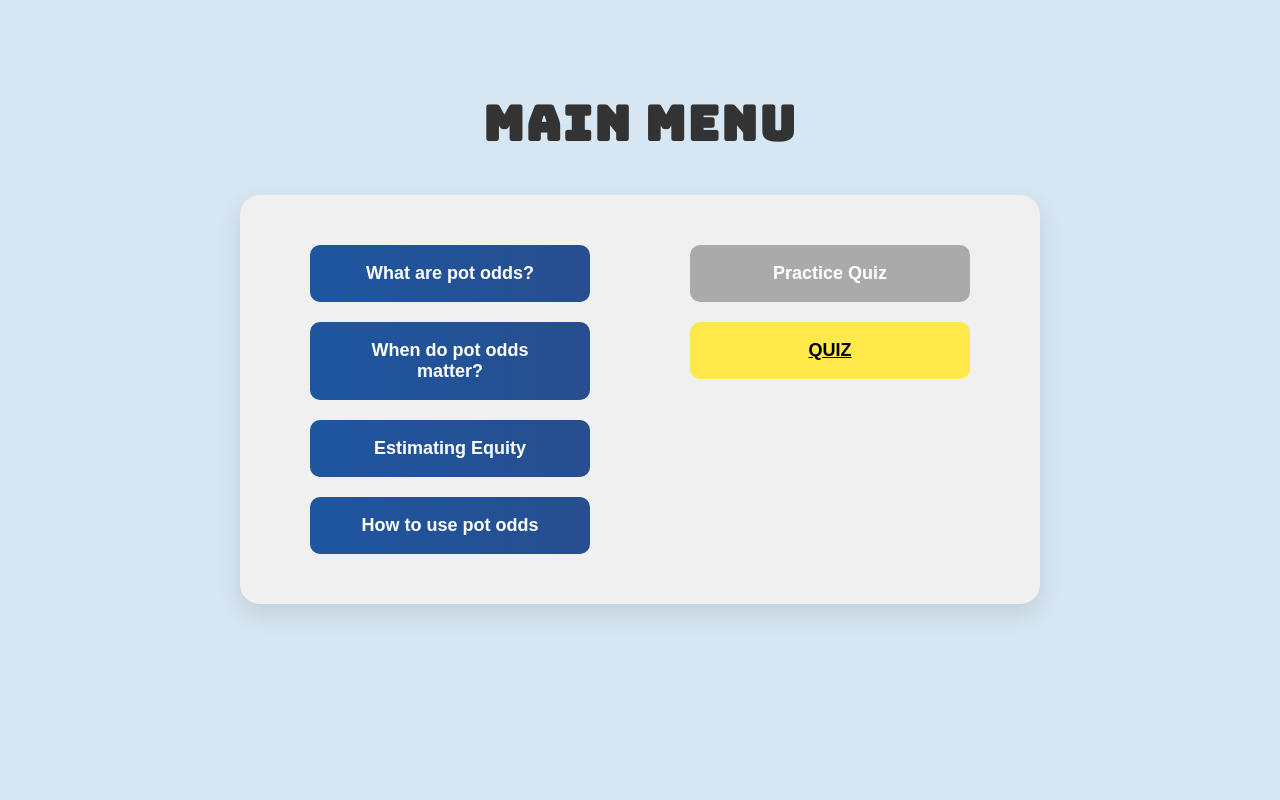
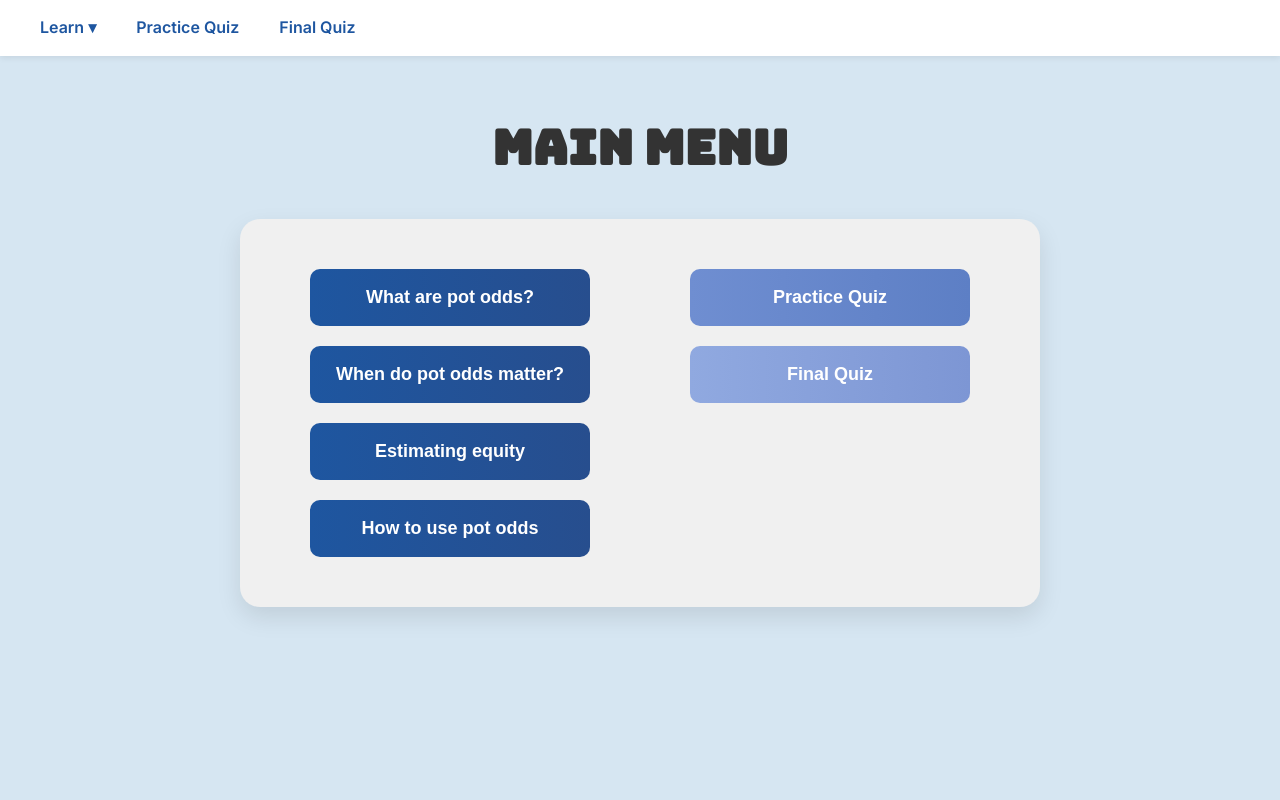
Before and after one commit to Ferperlex/4170PotOdds, a Flask app: page /main-menu in a window 1280 px wide. Run offline with Flask 3, Linux system fonts and the light colour scheme.

Commit message:
Add Nav Bar and change practice+quiz background

```diff
--- a/templates/index.html
+++ b/templates/index.html
@@ -81,7 +81,7 @@
     <h1 style="font-family: 'Bungee', sans-serif;">WELCOME TO POT ODDS</h1>
     <img id="home-image" src="https://a.storyblok.com/f/161938/1200x630/b44c2b11be/ace-two-suited.jpg/m/"
         alt="Poker table illustration" />
-    <a id="start-btn" href="{{ url_for('main_menu') }}">START</a>
+    <a id="start-btn" href="{{ url_for('learn', topic='WhatArePotOdds', slide_number=1) }}">START</a>
 
 </div>
 {% endblock %}
--- a/templates/layout.html
+++ b/templates/layout.html
@@ -1,69 +1,138 @@
 <!DOCTYPE html>
 <html lang="en">
+
 <head>
-    <meta charset="UTF-8">
-    <title>Pot Odds</title>
+    <meta charset="UTF-8" />
+    <title>{% block title %}Pot Odds{% endblock %}</title>
 
-    <!-- ✅ Bungee Font -->
-    <link href="https://fonts.googleapis.com/css2?family=Bungee&display=swap" rel="stylesheet">
+    <!-- Fonts -->
+    <link href="https://fonts.googleapis.com/css2?family=Bungee&family=Inter:wght@400;600&display=swap"
+        rel="stylesheet" />
 
+    <!-- ―――――――― global styles ―――――――― -->
     <style>
-        /* ─────────── page setup ─────────── */
+        /* reset / scaffold */
+        * {
+            margin: 0;
+            padding: 0;
+            box-sizing: border-box;
+        }
+
         html,
         body {
             height: 100%;
-            margin: 0;
+            font-family: 'Inter', sans-serif;
             background: #6495ED;
-            /* cornflower blue */
         }
 
-        /* ─────────── layout ─────────── */
-        #home-wrapper {
-            min-height: 100%;
+        /* ――― top nav ――― */
+        .top-nav {
             display: flex;
-            flex-direction: column;
-            justify-content: center;
-            align-items: center;
-            text-align: center;
+            gap: 32px;
+            height: 56px;
+            padding: 0 36px;
+            background: #ffffff;
+            box-shadow: 0 2px 6px rgba(0, 0, 0, .08);
+            position: relative;
+            z-index: 50;
         }
 
-        /* ─────────── headline ─────────── */
-        #home-wrapper h1 {
-            font-family: 'Bungee', sans-serif;  /* ✅ updated */
-            font-weight: bold;
-            font-size: 48px;
-            color: #ffffff;
-            margin: 0 0 40px;
+        .top-nav a,
+        .top-nav .dropbtn {
+            display: flex;
+            align-items: center;
+            /* vertical centring */
+            height: 100%;
+            padding: 0 4px;
+            font-weight: 600;
+            font-size: 16px;
+            color: #1e56a0;
+            text-decoration: none;
+            border-bottom: 3px solid transparent;
+            transition: border-color .15s;
+            cursor: pointer;
         }
 
-        /* ─────────── image ─────────── */
-        #home-image {
-            width: 340px;
-            height: auto;
-            margin-bottom: 40px;
+        .top-nav a:hover,
+        .dropbtn:hover {
+            border-color: #1e56a0;
         }
 
-        /* ─────────── start button ─────────── */
-        #start-btn {
-            display: inline-block;
-            width: 340px;
-            padding: 16px 0;
-            background: #ffd700;
-            border-radius: 12px;
-            font-family: Arial, sans-serif;
-            font-size: 14px;
-            font-weight: bold;
-            color: #5e5e5e;
+        .top-nav .active {
+            border-color: #ffc107;
+        }
+
+        /* dropdown */
+        .dropdown {
+            position: relative;
+        }
+
+        .dropdown-content {
+            display: none;
+            position: absolute;
+            top: 100%;
+            left: 0;
+            min-width: 240px;
+            background: #ffffff;
+            border: 1px solid #e0e0e0;
+            border-radius: 6px;
+            box-shadow: 0 4px 12px rgba(0, 0, 0, .1);
+            padding: 6px 0;
+        }
+
+        /* keep it open while the pointer is anywhere over the dropdown box */
+        .dropdown:hover .dropdown-content,
+        .dropdown-content:hover {
+            display: block;
+        }
+
+        .dropdown-content a {
+            display: block;
+            padding: 10px 18px;
+            color: #1e56a0;
+            font-size: 15px;
             text-decoration: none;
         }
 
-        #start-btn:hover {
-            opacity: 0.95;
+        .dropdown-content a:hover {
+            background: #f5f7fa;
         }
     </style>
+
+    {% block page_css %}{% endblock %}
 </head>
 
 <body>
+    <!-- global nav -->
+    <nav class="top-nav">
+
+        <!-- Learn dropdown -->
+        <div class="dropdown">
+            <span class="dropbtn {% if 'learn' in request.endpoint %}active{% endif %}">
+                Learn ▾
+            </span>
+            <div class="dropdown-content">
+                <a href="{{ url_for('learn', topic='WhatArePotOdds',      slide_number=1) }}">What are pot odds?</a>
+                <a href="{{ url_for('learn', topic='WhenDoPotOddsMatter', slide_number=1) }}">When do pot odds
+                    matter?</a>
+                <a href="{{ url_for('learn', topic='EstimatingEquity',    slide_number=1) }}">Estimating equity</a>
+                <a href="{{ url_for('learn', topic='HowToUsePotOdds',     slide_number=1) }}">How to use pot odds</a>
+            </div>
+        </div>
+
+        <!-- quizzes -->
+        <a href="{{ url_for('practice_quiz', q_number=1) }}"
+            class="{% if 'practice_quiz' in request.endpoint %}active{% endif %}">
+            Practice Quiz
+        </a>
+
+        <a href="{{ url_for('quiz', q_number=1) }}"
+            class="{% if 'quiz' in request.endpoint and 'practice' not in request.endpoint %}active{% endif %}">
+            Final Quiz
+        </a>
+    </nav>
+
     {% block content %}{% endblock %}
 </body>
+
 </html>
--- a/templates/main_menu.html
+++ b/templates/main_menu.html
@@ -1,15 +1,10 @@
 {% extends "layout.html" %}
 {% block title %}Main Menu{% endblock %}
-{% block content %}
 
-<!-- Fonts -->
-<link href="https://fonts.googleapis.com/css2?family=Inter:wght@400;600&family=Bungee&display=swap" rel="stylesheet">
-
+{% block page_css %}
 <style>
   body {
-    background-color: #d6e6f2;
-    font-family: 'Inter', sans-serif;
-    margin: 0;
+    background: #d6e6f2;
   }
 
   .page {
@@ -17,17 +12,14 @@
     flex-direction: column;
     align-items: center;
     padding: 60px 20px;
-    min-height: 100vh;
-    box-sizing: border-box;
+    min-height: calc(100vh - 56px);
   }
 
   h1 {
     font-family: 'Bungee', cursive;
     font-size: 48px;
-    color: #333333;
+    color: #333;
     margin-bottom: 40px;
-    text-align: center;
-    letter-spacing: 2px;
   }
 
   .container {
@@ -46,101 +38,91 @@
     gap: 20px;
   }
 
-  .menu-buttons a,
-  .right-buttons a {
-    text-decoration: none;
+  .menu-buttons button,
+  .right-buttons button {
+    width: 280px;
+    padding: 18px 0;
+    font-size: 18px;
+    font-weight: bold;
+    border: 0;
+    border-radius: 10px;
+    cursor: pointer;
+    transition: transform .15s, box-shadow .15s;
+    font-family: Arial, sans-serif;
   }
 
-  .menu-buttons button,
-  .right-buttons button {
-    padding: 18px 32px;
-    font-size: 18px;
-    font-family: Arial, sans-serif;
-    font-weight: bold;
-    border: none;
-    border-radius: 10px;
-    cursor: pointer;
-    width: 280px;
-    transition: transform 0.15s ease, box-shadow 0.15s ease;
-  }
-
+  /* Learn buttons (unchanged) */
   .menu-buttons button {
     background: linear-gradient(to right, #1e56a0, #274e8e);
-    color: white;
+    color: #fff;
   }
 
   .menu-buttons button:hover {
     transform: translateY(-2px);
-    box-shadow: 0 6px 12px rgba(0, 0, 0, 0.2);
+    box-shadow: 0 6px 12px rgba(0, 0, 0, .2);
   }
 
+  /* Subtle on-brand blues */
   .practice-quiz {
-    background-color: #aaaaaa;
-    color: white;
+    background: #6f8ed1;
+    color: #fff;
+    background: linear-gradient(to right, #6f8ed1, #5d7fc5);
   }
 
   .practice-quiz:hover {
-    background-color: #999999;
     transform: translateY(-2px);
-    box-shadow: 0 6px 12px rgba(0, 0, 0, 0.2);
+    box-shadow: 0 6px 12px rgba(0, 0, 0, .2);
   }
 
   .quiz {
-    background-color: #ffe84a;
-    color: #000;
-    text-decoration: underline;
+    background: #6f8ed1;
+    color: #fff;
+    background: linear-gradient(to right, #90a9e0, #7d96d4);
   }
 
   .quiz:hover {
-    background-color: #fddb3a;
     transform: translateY(-2px);
-    box-shadow: 0 6px 12px rgba(0, 0, 0, 0.2);
+    box-shadow: 0 6px 12px rgba(0, 0, 0, .2);
   }
 
-  @media (max-width: 768px) {
+  @media(max-width:768px) {
     .container {
       flex-direction: column;
       align-items: center;
       padding: 40px;
     }
 
-    .menu-buttons button,
-    .right-buttons button {
-      min-width: 100%;
-    }
-
     h1 {
       font-size: 36px;
     }
+
+    .menu-buttons button,
+    .right-buttons button {
+      width: 100%;
+    }
   }
 </style>
+{% endblock %}
 
+{% block content %}
 <div class="page">
   <h1>MAIN MENU</h1>
+
   <div class="container">
+    <!-- Learn first -->
     <div class="menu-buttons">
-      <a href="{{ url_for('learn', topic='WhatArePotOdds', slide_number=1) }}">
-        <button>What are pot odds?</button>
-      </a>
-      <a href="{{ url_for('learn', topic='WhenDoPotOddsMatter', slide_number=1) }}">
-        <button>When do pot odds matter?</button>
-      </a>
-      <a href="{{ url_for('learn', topic='EstimatingEquity', slide_number=1) }}">
-        <button>Estimating Equity</button>
-      </a>
-      <a href="{{ url_for('learn', topic='HowToUsePotOdds', slide_number=1) }}">
-        <button>How to use pot odds</button>
-      </a>
+      <a href="{{ url_for('learn', topic='WhatArePotOdds', slide_number=1) }}"><button>What are pot odds?</button></a>
+      <a href="{{ url_for('learn', topic='WhenDoPotOddsMatter', slide_number=1) }}"><button>When do pot odds
+          matter?</button></a>
+      <a href="{{ url_for('learn', topic='EstimatingEquity', slide_number=1) }}"><button>Estimating equity</button></a>
+      <a href="{{ url_for('learn', topic='HowToUsePotOdds', slide_number=1) }}"><button>How to use pot odds</button></a>
     </div>
+
+    <!-- Quizzes -->
     <div class="right-buttons">
-      <a href="{{ url_for('practice_quiz', q_number=1) }}">
-        <button class="practice-quiz">Practice Quiz</button>
-      </a>
-      <a href="{{ url_for('quiz', q_number=1) }}">
-        <button class="quiz">QUIZ</button>
-      </a>
+      <a href="{{ url_for('practice_quiz', q_number=1) }}"><button class="practice-quiz">Practice Quiz</button></a>
+      <a href="{{ url_for('quiz', q_number=1) }}"><button class="quiz">Final Quiz</button></a>
     </div>
   </div>
 </div>
-
 {% endblock %}
--- a/templates/practice_quiz.html
+++ b/templates/practice_quiz.html
@@ -1,4 +1,4 @@
-{% extends "layout.html" %}
+{% extends "_light_blue_bg.html" %}
 {% block content %}
 
 <!-- Fonts -->
--- a/templates/practice_quiz_results.html
+++ b/templates/practice_quiz_results.html
@@ -1,5 +1,4 @@
-{% extends "layout.html" %}
-{% block content %}
+{% extends "_light_blue_bg.html" %}{% block content %}
 
 <!-- Fonts -->
 <link href="https://fonts.googleapis.com/css2?family=Inter:wght@400;600&family=Bungee&display=swap" rel="stylesheet">
--- a/templates/quiz.html
+++ b/templates/quiz.html
@@ -1,4 +1,4 @@
-{% extends "layout.html" %}
+{% extends "_light_blue_bg.html" %}
 {% block content %}
 
 <!-- Fonts -->
--- a/templates/quiz_results.html
+++ b/templates/quiz_results.html
@@ -1,4 +1,4 @@
-{% extends "layout.html" %}
+{% extends "_light_blue_bg.html" %}
 {% block content %}
 
 <!-- Fonts -->
```
Also changed, not shown: other parts of templates/main_menu.html (+1 -1 lines), templates/_light_blue_bg.html (added, +11 -0 lines).
